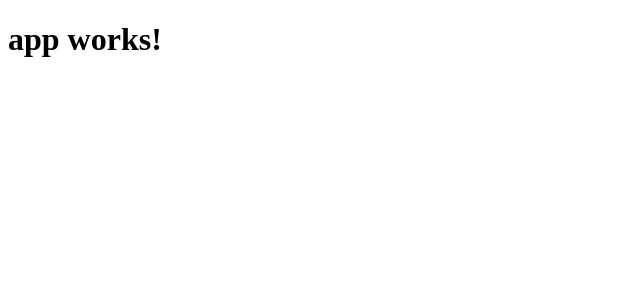
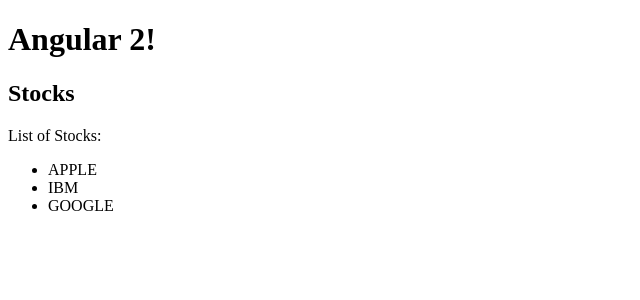
Before and after one commit to RaquelDiazG/Angular2, an Angular app: page / in a window 1280 px wide. Shown: the top 300 px of the page, without its empty margins (0-640 px from the left). Built offline with nearby package versions, Linux system fonts and the light colour scheme.

Commit message:
Course: - Introduction - Quick starts - Core conceps - Components - Templates

```diff
--- a/src/app/app.component.html
+++ b/src/app/app.component.html
@@ -1,3 +1,6 @@
 <h1>
   {{title}}
 </h1>
+
+<stocks>
+</stocks>
--- a/src/app/app.component.ts
+++ b/src/app/app.component.ts
@@ -1,10 +1,13 @@
 import { Component } from '@angular/core';
+import {StocksComponent} from "./stocks.component";
 
 @Component({
+  // moduleId:module.id,
   selector: 'app-root',
   templateUrl: './app.component.html',
   styleUrls: ['./app.component.css']
 })
+
 export class AppComponent {
-  title = 'app works!';
+  title = 'Angular 2!';
 }
--- a/src/app/app.module.ts
+++ b/src/app/app.module.ts
@@ -4,10 +4,14 @@ import { FormsModule } from '@angular/forms';
 import { HttpModule } from '@angular/http';
 
 import { AppComponent } from './app.component';
+import { MutualfundsComponent } from './mutualfunds/mutualfunds.component';
+import { StocksComponent } from './stocks.component';
 
 @NgModule({
   declarations: [
-    AppComponent
+    AppComponent,
+    MutualfundsComponent,
+    StocksComponent
   ],
   imports: [
     BrowserModule,
--- /dev/null
+++ b/src/app/mutualfunds/mutualfunds.component.html
@@ -0,0 +1,3 @@
+<p>
+  mutualfunds works!
+</p>
--- /dev/null
+++ b/src/app/mutualfunds/mutualfunds.component.ts
@@ -0,0 +1,15 @@
+import { Component, OnInit } from '@angular/core';
+
+@Component({
+  selector: 'app-mutualfunds',
+  templateUrl: './mutualfunds.component.html',
+  styleUrls: ['./mutualfunds.component.css']
+})
+export class MutualfundsComponent implements OnInit {
+
+  constructor() { }
+
+  ngOnInit() {
+  }
+
+}
--- /dev/null
+++ b/src/app/stocks.component.ts
@@ -0,0 +1,19 @@
+import { Component } from '@angular/core';
+
+@Component({
+    selector: 'stocks',
+    template: `
+    <h2>Stocks</h2>
+    {{title}}
+    <ul>
+        <li *ngFor="let stock of stocks">
+            {{stock}}
+        </li>
+    </ul>
+    `
+})
+
+export class StocksComponent{
+    title="List of Stocks:";
+    stocks=["APPLE","IBM","GOOGLE"];
+}
```
Also changed, not shown: src/app/mutualfunds/mutualfunds.component.css (added), 1 other file (tests, documents, lock files or other folders).
